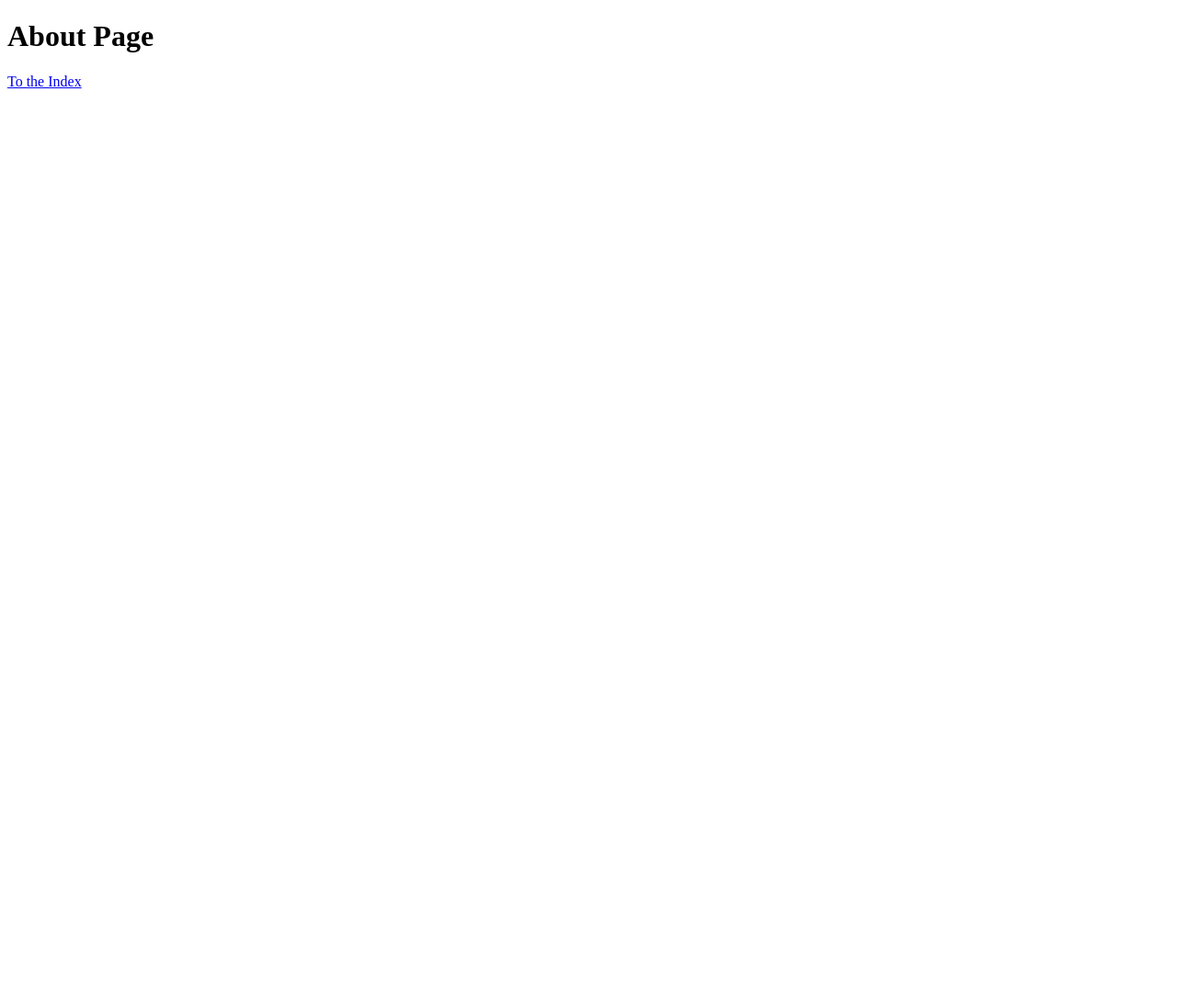
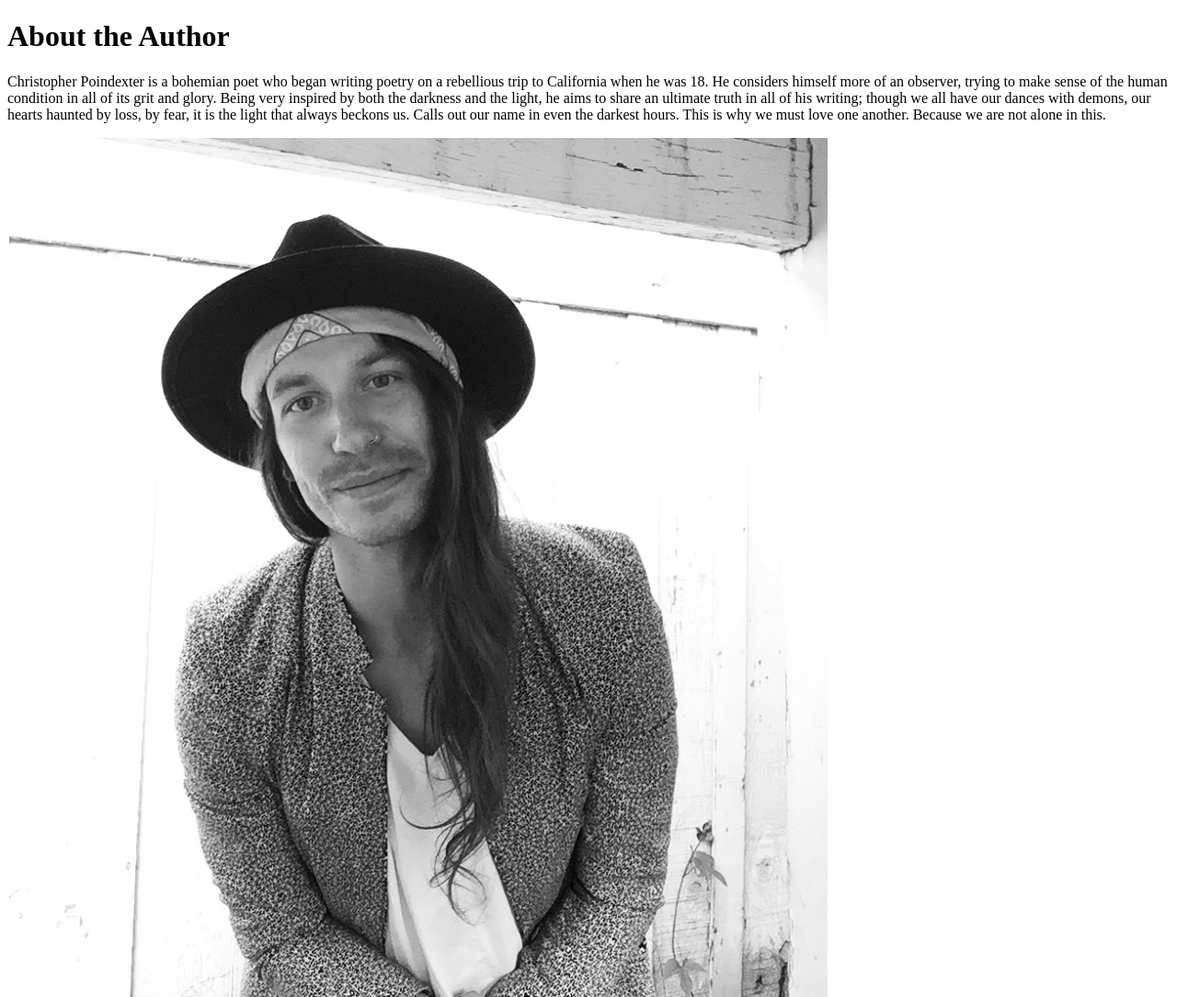
Before and after one commit to brianpinon/web-dev-hw, a plain HTML site: page assignment-04/about.html in a window 1280 px wide. Shown: the top 1084 px of the page at 92% size. Before the commit the page ends 800 px from the top, so only its background shows below. Drawn offline with Linux system fonts and the light colour scheme.

Commit message:
Finished index and about page

```diff
--- a/assignment-04/about.html
+++ b/assignment-04/about.html
@@ -1,11 +1,22 @@
 <!DOCTYPE html>
 <html>
   <head>
-    <title>About Page</title>
+    <title>About the Author</title>
   </head>
 
   <body>
-      <h1>About Page</h1>
+      <h1>About the Author</h1>
+      <p>Christopher Poindexter is a bohemian poet who began writing poetry
+        on a rebellious trip to California when he was 18. He considers himself
+        more of an observer, trying to make sense of the human condition in all
+        of its grit and glory. Being very inspired by both the darkness and
+        the light, he aims to share an ultimate truth in all of his writing;
+        though we all have our dances with demons, our hearts haunted by loss,
+        by fear, it is the light that always beckons us. Calls out our name in
+        even the darkest hours. This is why we must love one another.
+        Because we are not alone in this.</p>
+      <img src="./images/author.png">
+        <br>
       <a href="./index.html">To the Index</a>
 
   </body>
```
Also changed, not shown: assignment-04/index.html (+9 -7 lines), assignment-04/images/author.png (added), assignment-04/images/screenshot.png, 1 other file.
